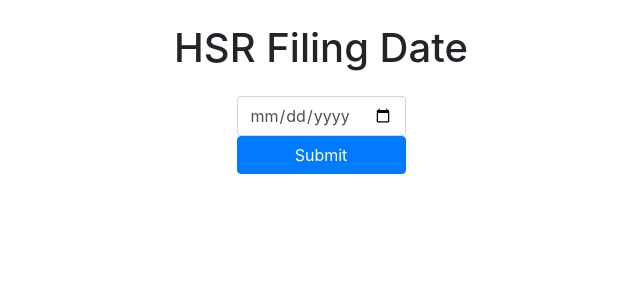
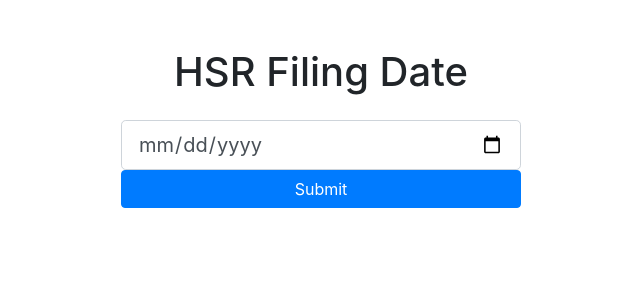
Before and after one commit to nmasnadi/hsr_filing, a Flask app: page / in a window 1280 px wide. Shown: the top 300 px of the page, without its empty margins (319-959 px from the left). Run offline with Flask 2, Linux system fonts and the light colour scheme; some libraries are stand-ins or nearby versions.

Commit message:
size changes

```diff
--- a/templates/index.html
+++ b/templates/index.html
@@ -7,22 +7,20 @@
   <title>HSR Waiting Period</title>
 </head>
 <style>
-  input {height: 40px;}
+  #hsr{width:400px;height:50px;}
 </style>
 <body>
 
-<div class="container d-sm-inline p-5">
+<!-- <div class="container d-sm-inline p-5"> -->
+<div class="row p-5">
+  <div class="col-md-6 offset-md-3">
   <div class="row justify-content-center">
     <h1>HSR Filing Date</h1><br>
   </div>
   <div class="row justify-content-center pt-3">
     <form method="POST" action="/">
-      <!-- <div class="input-append date datepicker no-padding" data-date-format="yyyy-mm-dd">
-          <input class="input-medium" size="16" type="date">
-          <span class="add-on"><i class="icon-th"></i></span>
-      </div> -->
-      <input class="form-control" type="date" id="hsr" name="hsr">
-      <button type="submit" class="btn btn-primary w-100">Submit</button>
+      <input class="form-control form-control-lg" type="date" id="hsr" name="hsr">
+      <button type="submit" class="btn btn-primary btn-block">Submit</button>
     </form>
   </div>
 
@@ -60,6 +58,11 @@
     {% endif %}
   {% endif %}
 </div>
+</div>
+
+<script src="https://code.jquery.com/jquery-3.2.1.slim.min.js" integrity="sha384-KJ3o2DKtIkvYIK3UENzmM7KCkRr/rE9/Qpg6aAZGJwFDMVNA/GpGFF93hXpG5KkN" crossorigin="anonymous"></script>
+<script src="https://cdnjs.cloudflare.com/ajax/libs/popper.js/1.12.9/umd/popper.min.js" integrity="sha384-ApNbgh9B+Y1QKtv3Rn7W3mgPxhU9K/ScQsAP7hUibX39j7fakFPskvXusvfa0b4Q" crossorigin="anonymous"></script>
+<script src="https://maxcdn.bootstrapcdn.com/bootstrap/4.0.0/js/bootstrap.min.js" integrity="sha384-JZR6Spejh4U02d8jOt6vLEHfe/JQGiRRSQQxSfFWpi1MquVdAyjUar5+76PVCmYl" crossorigin="anonymous"></script>
 
 </body>
 </html>
```
